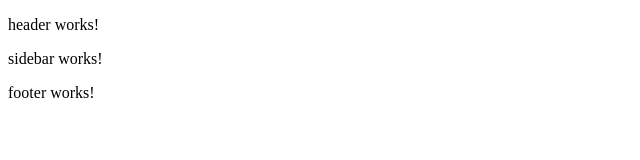
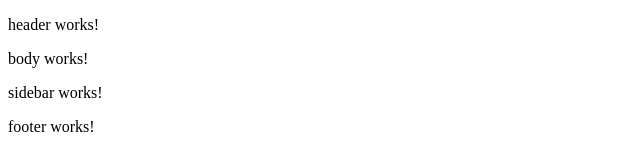
Before and after one commit to raniaSayed/yallaShopping, an Angular app in the folder Angular/: page / in a window 1280 px wide. Shown: the top 160 px of the page, without its empty margins (0-640 px from the left). Built offline with nearby package versions, Linux system fonts and the light colour scheme.

Commit message:
body component

```diff
--- a/Angular/src/app/app.component.html
+++ b/Angular/src/app/app.component.html
@@ -1,3 +1,4 @@
 <app-header></app-header>
+<app-body></app-body>
 <app-sidebar></app-sidebar>
 <app-footer></app-footer>
--- a/Angular/src/app/app.module.ts
+++ b/Angular/src/app/app.module.ts
@@ -6,6 +6,7 @@ import { AppComponent } from './app.component';
 import { HeaderComponent } from './header/header.component';
 import { FooterComponent } from './footer/footer.component';
 import { SidebarComponent } from './sidebar/sidebar.component';
+import { BodyComponent } from './body/body.component';
 
 
 @NgModule({
@@ -13,7 +14,8 @@ import { SidebarComponent } from './sidebar/sidebar.component';
     AppComponent,
     HeaderComponent,
     FooterComponent,
-    SidebarComponent
+    SidebarComponent,
+    BodyComponent
   ],
   imports: [
     BrowserModule
--- /dev/null
+++ b/Angular/src/app/body/body.component.html
@@ -0,0 +1,3 @@
+<p>
+  body works!
+</p>
--- /dev/null
+++ b/Angular/src/app/body/body.component.ts
@@ -0,0 +1,15 @@
+import { Component, OnInit } from '@angular/core';
+
+@Component({
+  selector: 'app-body',
+  templateUrl: './body.component.html',
+  styleUrls: ['./body.component.css']
+})
+export class BodyComponent implements OnInit {
+
+  constructor() { }
+
+  ngOnInit() {
+  }
+
+}
```
Also changed, not shown: Angular/src/app/body/body.component.css (added), 1 other file (tests, documents, lock files or other folders).
